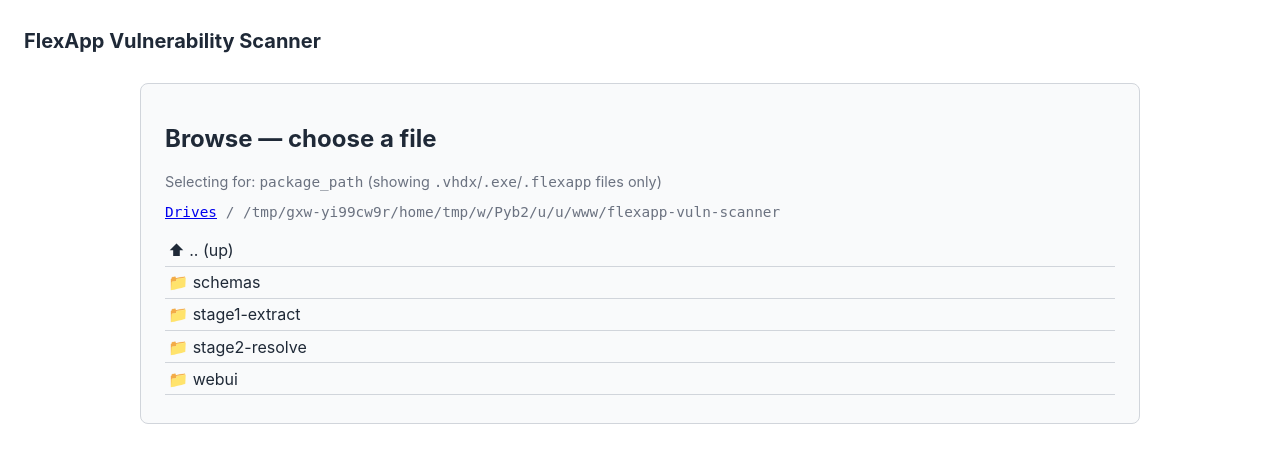
After one commit to LaurensLiquidware/LW, a Flask app: page /browse?target=package_path in a window 1280 px wide. The commit adds this page. Shown: the top 463 px of the page. Run offline with Flask 3, Linux system fonts and the light colour scheme.

Commit message:
Add a filesystem browser to the web UI's path inputs
Requested right after trying the UI - typing/pasting full paths by hand
into "Run a new scan"/"Open an existing scan output folder" defeated some
of the point of having a UI. Adds browse.py + a /browse route + browse.html:
a server-side directory browser (drives -> folders -> files), defaulting
to this repo's own directory.

File-picker mode (package path) filters to .vhdx/.exe/.flexapp only, with
no "select this folder" affordance. Directory-picker mode (output dir /
open-existing dir) is folder-only with a "Select this folder" button.
Selecting an entry redirects back to / with the chosen path as a query
parameter, which the dashboard reads to prefill the right input -
including on validation-error re-renders, so a partially-filled form never
loses what you'd already typed or browsed to.

Not a new trust boundary: this process already runs arbitrary local
PowerShell against whatever path you type in, so listing directory
contents on request doesn't grant it anything it didn't already have -
documented explicitly in webui/README.md's Security section.

9 new tests (browse.py's dir/file-extension filtering and
nonexistent-path handling; the /browse route's mode-specific rendering,
unknown-target rejection, error handling). Also live-validated with a
headless browser: opened the browse view, navigated into a real
subdirectory, clicked "Select this folder," and confirmed the dashboard
came back with that exact path pre-filled.

```diff
--- a/flexapp-vuln-scanner/webui/app.py
+++ b/flexapp-vuln-scanner/webui/app.py
@@ -14,10 +14,17 @@ from pathlib import Path
 
 from flask import Flask, abort, jsonify, redirect, render_template, request, send_file, url_for
 
+import browse
 import jobs
 import paths  # noqa: F401 - sys.path setup, must run before flexapp_vuln imports
 
 app = Flask(__name__)
+
+_BROWSE_TARGETS = {
+    "package_path": "file",
+    "output_dir": "dir",
+    "dir_path": "dir",
+}
 
 # Ephemeral store for "open an existing output directory" results, keyed by a
 # random id so download links never carry a raw filesystem path from the
@@ -33,9 +40,55 @@ _DOWNLOAD_KINDS = {
 }
 
 
+def _prefill(package_path: str = "", output_dir: str = "", dir_path: str = "") -> dict[str, str]:
+    return {"package_path": package_path, "output_dir": output_dir, "dir_path": dir_path}
+
+
 @app.route("/")
 def index():
-    return render_template("index.html", jobs=jobs.REGISTRY.list_all())
+    prefill = _prefill(
+        package_path=request.args.get("package_path", ""),
+        output_dir=request.args.get("output_dir", ""),
+        dir_path=request.args.get("dir_path", ""),
+    )
+    return render_template("index.html", jobs=jobs.REGISTRY.list_all(), prefill=prefill)
+
+
+@app.route("/browse")
+def browse_fs():
+    target = request.args.get("target", "")
+    if target not in _BROWSE_TARGETS:
+        abort(400)
+    mode = _BROWSE_TARGETS[target]
+    raw_path = request.args.get("path", "").strip()
+    if not raw_path and paths.REPO_ROOT.is_dir():
+        raw_path = str(paths.REPO_ROOT)
+
+    if not raw_path:
+        return render_template(
+            "browse.html", target=target, mode=mode,
+            drives=browse.list_drives(), current_path=None, parent_path=None,
+            dirs=[], files=[],
+        )
+
+    current = Path(raw_path)
+    if not current.is_dir():
+        return render_template(
+            "browse.html", target=target, mode=mode,
+            drives=browse.list_drives(), current_path=None, parent_path=None,
+            dirs=[], files=[], browse_error=f"'{current}' is not a directory.",
+        ), 400
+
+    file_extensions = browse.PACKAGE_EXTENSIONS if mode == "file" else None
+    dirs, files = browse.list_directory(current, file_extensions=file_extensions)
+    parent = current.parent
+    parent_path = str(parent) if parent != current else None
+
+    return render_template(
+        "browse.html", target=target, mode=mode,
+        drives=browse.list_drives(), current_path=str(current), parent_path=parent_path,
+        dirs=dirs, files=files,
+    )
 
 
 @app.route("/scan", methods=["POST"])
@@ -47,6 +100,7 @@ def new_scan():
     if not package_path or not output_dir:
         return render_template(
             "index.html", jobs=jobs.REGISTRY.list_all(),
+            prefill=_prefill(package_path=package_path, output_dir=output_dir),
             form_error="Both a package path and an output directory are required.",
         ), 400
 
@@ -98,10 +152,12 @@ def download_job(id: str, kind: str):
 
 @app.route("/open", methods=["POST"])
 def open_directory():
-    dir_path = Path(request.form.get("dir_path", "").strip())
+    dir_path_raw = request.form.get("dir_path", "").strip()
+    dir_path = Path(dir_path_raw)
     if not dir_path.is_dir():
         return render_template(
             "index.html", jobs=jobs.REGISTRY.list_all(),
+            prefill=_prefill(dir_path=dir_path_raw),
             open_error=f"'{dir_path}' is not a directory.",
         ), 400
 
@@ -109,6 +165,7 @@ def open_directory():
     if not inventory_files:
         return render_template(
             "index.html", jobs=jobs.REGISTRY.list_all(),
+            prefill=_prefill(dir_path=dir_path_raw),
             open_error=f"No *.inventory.json file found directly under '{dir_path}'.",
         ), 400
 
@@ -123,6 +180,7 @@ def open_directory():
         return redirect(url_for("open_results", open_id=opened_ids[0]))
     return render_template(
         "index.html", jobs=jobs.REGISTRY.list_all(),
+        prefill=_prefill(dir_path=dir_path_raw),
         opened_choices=[(oid, _OPENED[oid]["package_name"]) for oid in opened_ids],
     )
 
--- /dev/null
+++ b/flexapp-vuln-scanner/webui/browse.py
@@ -0,0 +1,62 @@
+"""Server-side filesystem browser backing the "Browse..." links next to
+each path input on the dashboard. This process already runs arbitrary
+local PowerShell/Python against whatever path you type in - browsing the
+filesystem to pick one is the same local trust boundary, not a new one
+(see README.md's "Security" note). Deliberately not exposed to anything
+but 127.0.0.1.
+"""
+
+from __future__ import annotations
+
+import string
+import sys
+from dataclasses import dataclass
+from pathlib import Path
+
+PACKAGE_EXTENSIONS = {".vhdx", ".exe", ".flexapp"}
+
+
+@dataclass
+class Entry:
+    name: str
+    path: str
+    is_dir: bool
+
+
+def list_drives() -> list[str]:
+    if sys.platform != "win32":
+        return ["/"]
+    drives = []
+    for letter in string.ascii_uppercase:
+        candidate = f"{letter}:\\"
+        if Path(candidate).exists():
+            drives.append(candidate)
+    return drives
+
+
+def list_directory(path: Path, *, file_extensions: set[str] | None) -> tuple[list[Entry], list[Entry]]:
+    """Returns (subdirectories, files) as sorted Entry lists. `file_extensions`
+    restricts which files are shown (case-insensitive); None means don't
+    list files at all (directory-only pickers don't need them cluttering
+    the view).
+    """
+    dirs: list[Entry] = []
+    files: list[Entry] = []
+
+    try:
+        children = sorted(path.iterdir(), key=lambda p: p.name.lower())
+    except (PermissionError, OSError):
+        return dirs, files
+
+    for child in children:
+        try:
+            is_dir = child.is_dir()
+        except OSError:
+            continue  # broken symlink / inaccessible - skip rather than crash the listing
+
+        if is_dir:
+            dirs.append(Entry(name=child.name, path=str(child), is_dir=True))
+        elif file_extensions is not None and child.suffix.lower() in file_extensions:
+            files.append(Entry(name=child.name, path=str(child), is_dir=False))
+
+    return dirs, files
--- a/flexapp-vuln-scanner/webui/static/style.css
+++ b/flexapp-vuln-scanner/webui/static/style.css
@@ -52,6 +52,34 @@ form input[type="text"] {
   border: 1px solid var(--border);
   border-radius: 4px;
   font-family: monospace;
+}
+.input-row {
+  display: flex;
+  align-items: center;
+  gap: 0.75rem;
+  margin-top: 0.25rem;
+}
+.input-row input[type="text"] { margin-top: 0; flex: 1; }
+.browse-link {
+  white-space: nowrap;
+  color: var(--link);
+  font-size: 0.85rem;
+  text-decoration: none;
+}
+.browse-link:hover { text-decoration: underline; }
+
+.breadcrumb { font-family: monospace; font-size: 0.9rem; color: var(--muted); }
+.browse-list { list-style: none; padding: 0; margin: 0.5rem 0; }
+.browse-list li { padding: 0.35rem 0.2rem; border-bottom: 1px solid var(--border); }
+.browse-list a { text-decoration: none; color: var(--fg); }
+.browse-list a:hover { color: var(--link); }
+.select-here {
+  display: inline-block;
+  background: var(--header-bg);
+  color: white !important;
+  padding: 0.4rem 0.9rem;
+  border-radius: 4px;
+  text-decoration: none;
 }
 button {
   background: var(--header-bg);
--- /dev/null
+++ b/flexapp-vuln-scanner/webui/templates/browse.html
@@ -0,0 +1,51 @@
+{% extends "base.html" %}
+{% block content %}
+
+<section class="panel">
+  <h2>Browse — {{ "choose a file" if mode == "file" else "choose a folder" }}</h2>
+  <p class="hint">
+    Selecting for: <code>{{ target }}</code>
+    {% if mode == "file" %}(showing <code>.vhdx</code>/<code>.exe</code>/<code>.flexapp</code> files only){% endif %}
+  </p>
+
+  {% if browse_error %}<p class="error">{{ browse_error }}</p>{% endif %}
+
+  <p class="breadcrumb">
+    <a href="{{ url_for('browse_fs', target=target) }}">Drives</a>
+    {% if current_path %} / {{ current_path }}{% endif %}
+  </p>
+
+  {% if current_path is none %}
+    <ul class="browse-list">
+      {% for drive in drives %}
+        <li><a href="{{ url_for('browse_fs', target=target, path=drive) }}">📁 {{ drive }}</a></li>
+      {% endfor %}
+    </ul>
+  {% else %}
+    {% if mode == "dir" %}
+      <p>
+        <a class="select-here" href="{{ url_for('index', **{target: current_path}) }}">
+          Select this folder ({{ current_path }})
+        </a>
+      </p>
+    {% endif %}
+
+    <ul class="browse-list">
+      {% if parent_path %}
+        <li><a href="{{ url_for('browse_fs', target=target, path=parent_path) }}">⬆ .. (up)</a></li>
+      {% endif %}
+      {% for d in dirs %}
+        <li><a href="{{ url_for('browse_fs', target=target, path=d.path) }}">📁 {{ d.name }}</a></li>
+      {% endfor %}
+      {% for f in files %}
+        <li><a href="{{ url_for('index', **{target: f.path}) }}">📄 {{ f.name }}</a></li>
+      {% endfor %}
+    </ul>
+
+    {% if mode == "file" and not files and not dirs %}
+      <p class="hint">Nothing here - no subfolders and no .vhdx/.exe/.flexapp files.</p>
+    {% endif %}
+  {% endif %}
+</section>
+
+{% endblock %}
```
Also changed, not shown: flexapp-vuln-scanner/PLAN.md (+27 -0 lines), flexapp-vuln-scanner/webui/templates/index.html (+15 -3 lines), flexapp-vuln-scanner/webui/tests/test_app.py (+40 -0 lines), flexapp-vuln-scanner/webui/tests/test_browse.py (added, +38 -0 lines), flexapp-vuln-scanner/CHANGELOG.md, flexapp-vuln-scanner/webui/README.md.
